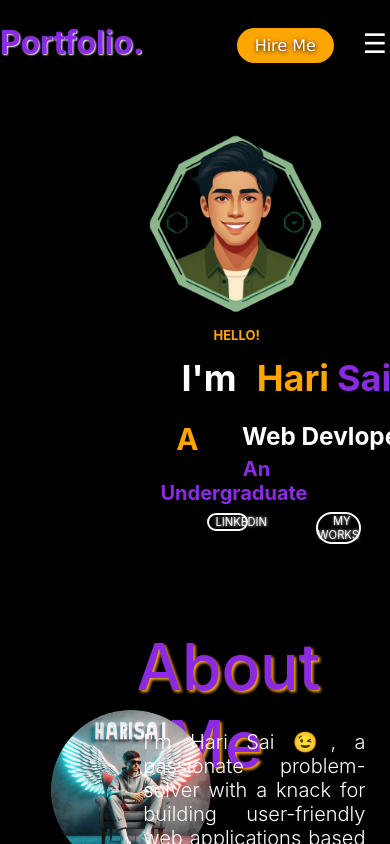
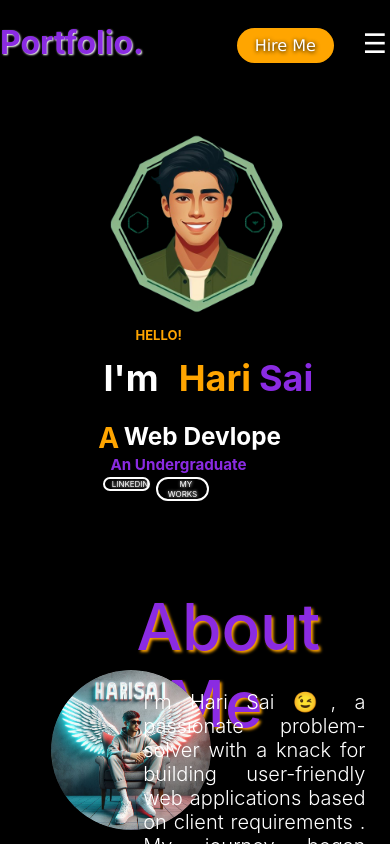
Before and after one commit to harisaigithub/My_portfolio, a React (Create React App) app: page / in a window 390 px wide. Shown: the top 844 px of the page. Built offline with nearby package versions, Linux system fonts and the light colour scheme.

Commit message:
Updated aboutme response

```diff
--- a/src/components/HOOME/Home.css
+++ b/src/components/HOOME/Home.css
@@ -210,27 +210,10 @@ background: orange;
     margin:0px;
     font-size: 50%;
     justify-content: baseline;
-    margin-left:35%;
+    margin-left:15%;
   }
   .hmain{
     height: 45px;
-  }
-  .hc11{
-    height:auto;
-    margin: 0px 0px 0px 0px;
-    font-size:140%;
-    justify-content: left;
-    text-align: center;
-    display: flex;
-    flex-direction:row;
-    width:auto;
-
-  }
-  .h3 a{
-    display: flex;
-    text-align: center;
-    justify-content:center;
-    width:auto;
   }
   .text22{
     height:10%;
@@ -238,11 +221,14 @@ background: orange;
    text-align: center;
   }
   .hc2{
+    font-size: 190%;
+    width: auto;
     text-align: center;
     justify-self:center;
   }
 
   .text22 p{
+    font-size: 150%;
     margin: 0px 0px 0px 0px;
     padding: 0px;
     height: max-content;
@@ -251,18 +237,38 @@ background: orange;
     margin: 0px 0px 0px 0px;
     padding: 0px;
     height: max-content;
+    width: 10%;
+  }
+  .containerc2 img{
+    height: 200px;
+    margin: 0px;
   }
   .containerc2{
-    height:30%;
-    width:auto;
-    align-items: center;
+    margin: 0px;
+    width: auto;
+    margin-left: 25%;
+  }
+  .hc11{
+    width: 100%;
+    flex-direction: row;
+    display: flex;
+    justify-content: center;
     text-align: center;
-    margin: 0%;
+    margin: 0px;
   }
-  .containerc2 img{
-   height:200px;
-    align-items: center;
-    text-align: center;
-    margin-left: 35%;
+  .hc3{
+     display: flex;
+     justify-content: center;
+     text-align:center;
+      width:22%;
+     margin:3px;
   }
+  .hc4{
+    display: flex;
+    justify-content: center;
+    text-align:center;
+     width:25%;
+    margin:3px;
+ }
+
 }
```
